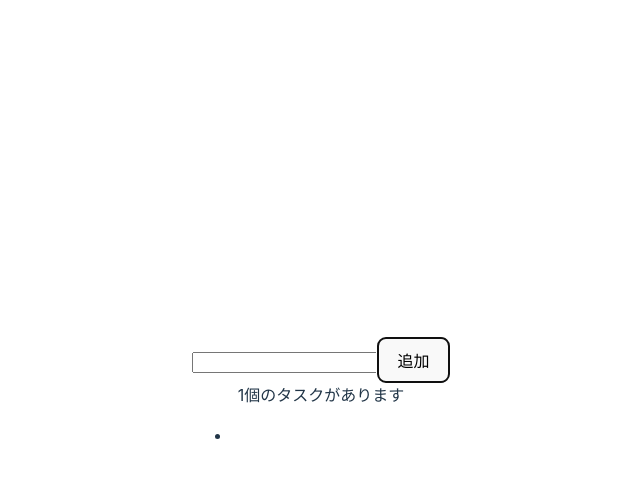
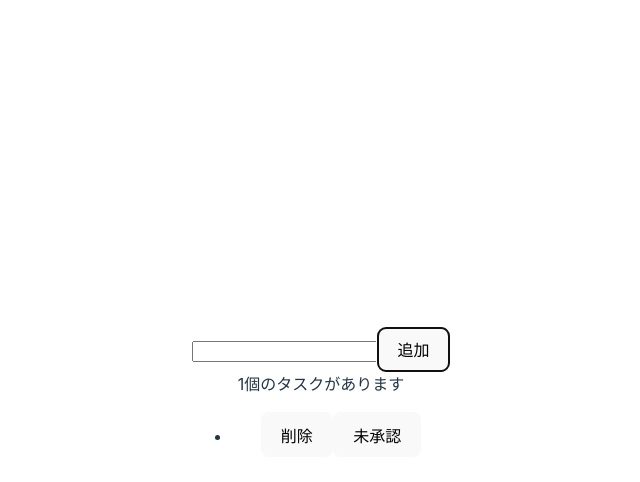
Before and after one commit to ishidakouki/-, a React (Vite) app in the folder React/Recoil/: page / in a window 1280 px wide. Both pictures are taken after a click on the button "追加". Shown: the top 482 px of the page, without its empty margins (319-959 px from the left). Built offline with nearby package versions, Linux system fonts and the light colour scheme.

Commit message:
承認機能を追加

```diff
--- a/React/Recoil/src/Task.ts/Task.ts
+++ b/React/Recoil/src/Task.ts/Task.ts
@@ -1,4 +1,5 @@
 export type Task = {
   id: string;
   title:string;
+  approval:boolean
 }
--- a/React/Recoil/src/components/AddTask.tsx
+++ b/React/Recoil/src/components/AddTask.tsx
@@ -1,19 +1,51 @@
 import React from 'react'
 import { Task } from "../Task.ts/Task";
-import { useRecoilValue } from 'recoil';
+import { useRecoilValue,useRecoilState } from 'recoil';
 import { addTitleState,addTitleStateLength } from '../states/addTitleState';
 
 function AddTask() {
 
-  const addTitle = useRecoilValue(addTitleState)
-  const addTitleLength = useRecoilValue(addTitleStateLength)
+   //useRecoilValue=読み込み専用
+  //const addTitle = useRecoilValue(addTitleState)//追加した配列を読み込む
+  const addTitleLength = useRecoilValue(addTitleStateLength)//配列の数を読み込む
+    //Recoilに追加する関数
+  const [addTitle, setAddTitle] = useRecoilState(addTitleState);
+
+  const deleteTask = (taskId: string) => {
+    //atomに格納する配列を作成
+    const createTitle = addTitle.filter((item) => item.id !== taskId)
+    //クリックしたid以外を格納
+    setAddTitle(createTitle)
+  }
+
+  const approvalTask = (taskId: string) => {
+   //クリックしたidを取得しapprovalの値を反転させる
+   const updataTitle = addTitle.map((task:Task) => {
+    if(taskId === task.id) {
+      return {
+        ...task,
+        approval:!task.approval
+      }
+    } else {
+      return {
+        ...task
+      }
+    }
+   })
+   setAddTitle(updataTitle)
+  }
+
+
 
   return (
     <div className='taskField'>
       <div>{addTitleLength}個のタスクがあります</div>
       <ul>
       {addTitle.map((task: Task) => (
-          <li key={task.id}>{task.title}</li>
+          <li key={task.id}>{task.title}
+            <button onClick={() => deleteTask(task.id)}>削除</button>
+            <button onClick={() => approvalTask(task.id)}>{task.approval ? "承認": "未承認"}</button>
+          </li>
         ))
         }
       </ul>
--- a/React/Recoil/src/components/InputTask.tsx
+++ b/React/Recoil/src/components/InputTask.tsx
@@ -15,12 +15,12 @@ const InputTask = () => {
   const onChange = useCallback(
     (e: React.onChangeEvent<HTMLInputElement>) => {
       setInputTitle(e.target.value);
-      console.log(inputTitle)
+      //console.log(inputTitle)
     },
     [inputTitle]
   )
   const handleClick = () => {
-    setAddTitle([...addTitle,{id: getKey(), title: inputTitle}])
+    setAddTitle([...addTitle,{id: getKey(), title: inputTitle, approval: false}])
     setInputTitle('')
     console.log(addTitle)
   }
--- a/React/Recoil/src/states/addTitleState.ts
+++ b/React/Recoil/src/states/addTitleState.ts
@@ -7,6 +7,7 @@ export const addTitleState = atom<Array<Task>>({
   default: [],
 })
 
+//selector=atomの状態を操作したい場合に利用する
 export const addTitleStateLength = selector<number>({
   key:"addTitleStateLength",
   get: ({ get }) => {
--- a/React/Recoil/src/states/inputTitleState.ts
+++ b/React/Recoil/src/states/inputTitleState.ts
@@ -1,4 +1,6 @@
 import {atom} from "recoil";
+
+//状態をRecoilで管理している
 
 export const inputTitleState = atom<string>({
   key: "inputTitleState",
```
